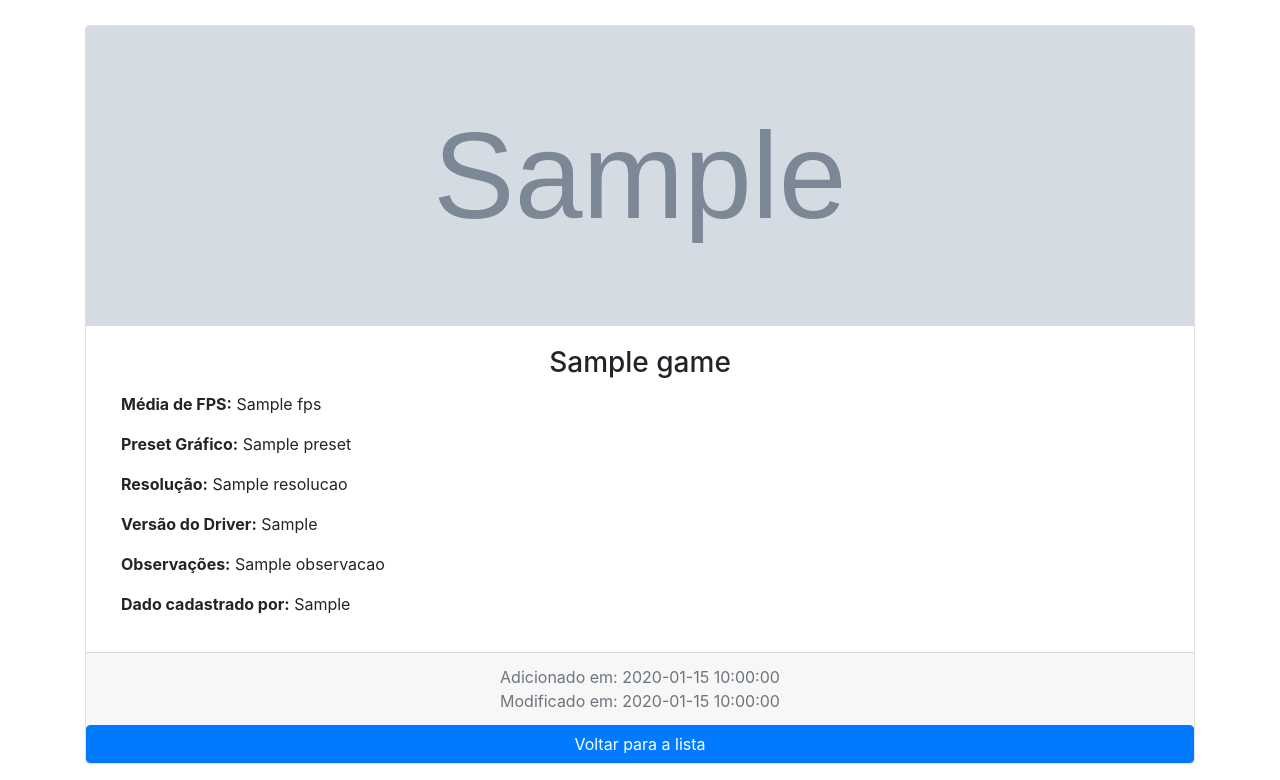
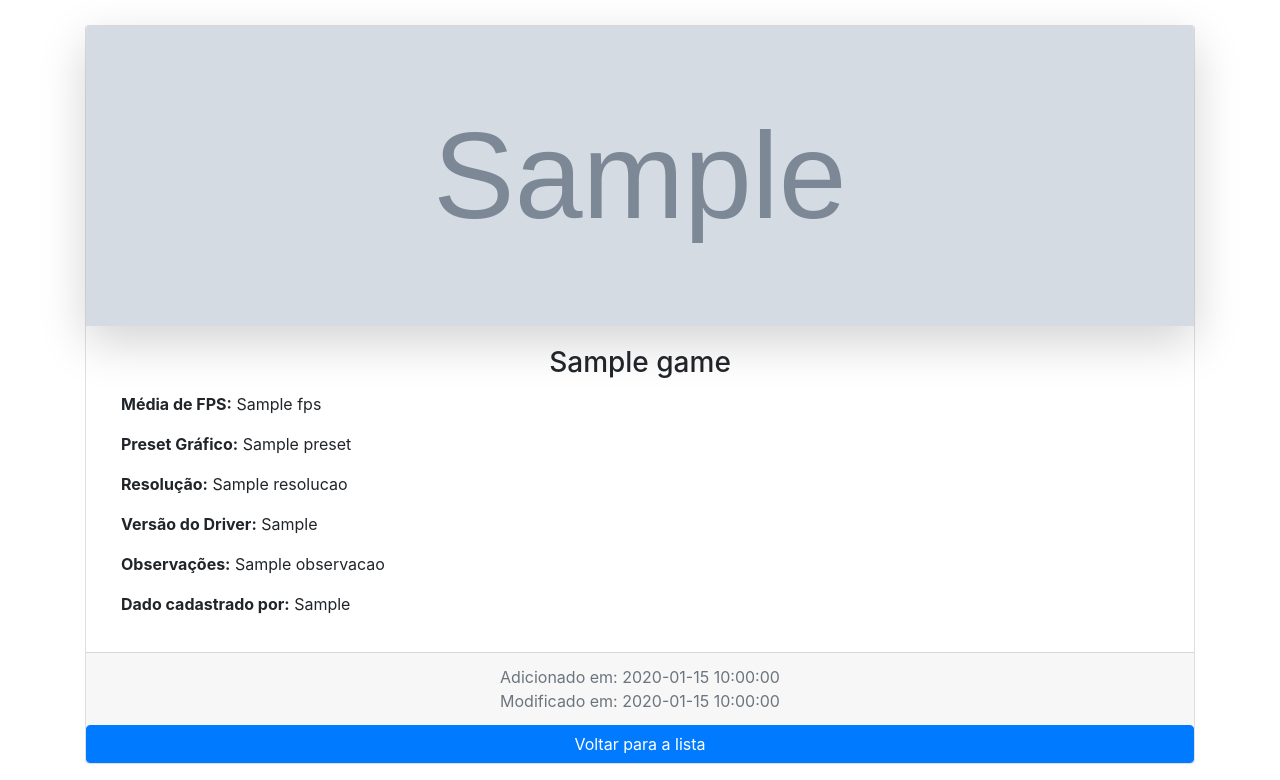
Before and after one commit to RafaelMoreira96/lista-aspire5, a Laravel app: template resources/views/show.blade.php in a window 1280 px wide. Shown: the part 56-836 px from the top of the page. Run offline with Laravel 8, Linux system fonts and the light colour scheme; the template is opened without the code that fills it: most values are stand-ins (such as "Sample title", 1, 10 or a date in 2020); grey boxes marked "Sample" are stand-in pictures; some libraries are stand-ins or nearby versions.

Commit message:
Alterações no banco de dados e layout de visualizar jogo

```diff
--- a/resources/views/show.blade.php
+++ b/resources/views/show.blade.php
@@ -4,10 +4,10 @@
     <div class="card mb-3">
 
         @if ($game->img == null)
-            <img src="/img/sem_imagem.png" class="card-img-top" alt="..."
+            <img src="/img/sem_imagem.png" class="card-img-top shadow-lg" alt="..."
                 style="height: 300px; object-fit: cover; object-position: center;">
         @else
-            <img src={{ $game->img }} class="card-img-top" alt="..."
+            <img src={{ $game->img }} class="card-img-top shadow-lg" alt="..."
                 style="height: 300px; object-fit: cover; object-position: center;">
         @endif
 
```
Also changed, not shown: resources/views/index.blade.php (+5 -2 lines).
